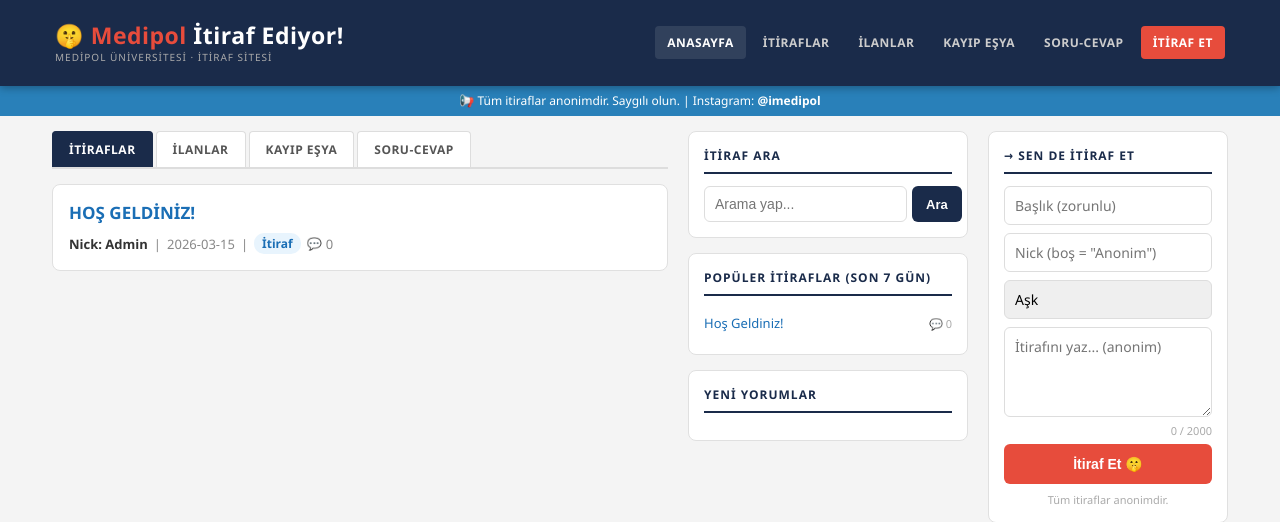
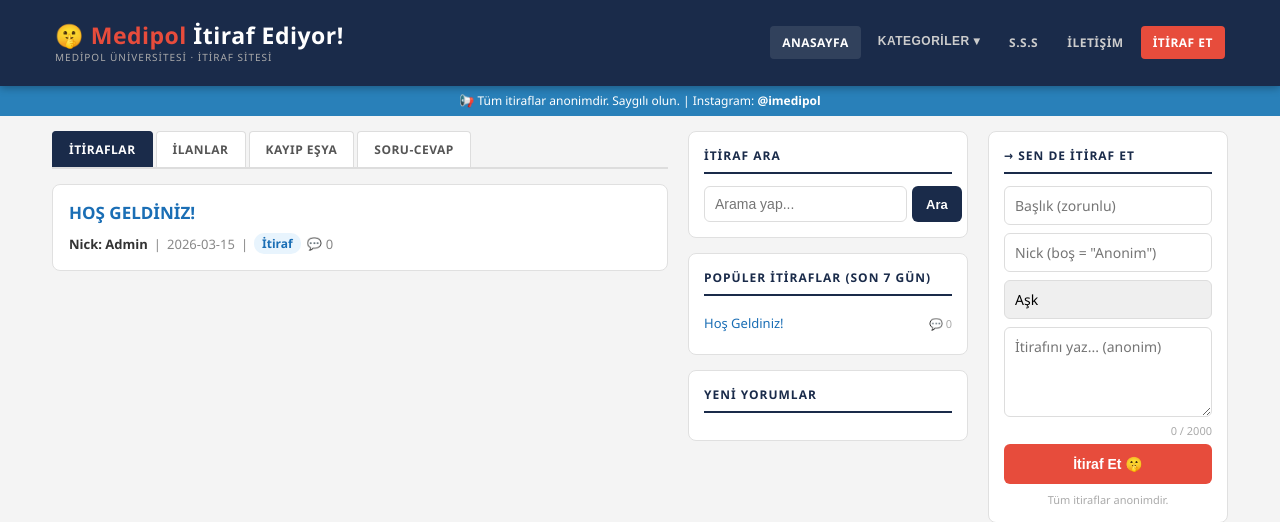
Before and after one commit to medipolitiraf/medipol-itiraf, a Flask app: page / in a window 1280 px wide. Shown: the top 522 px of the page. Run offline with Flask 3, Linux system fonts and the light colour scheme; data comes from the database, SQL or seed files in the repository; data that the repository does not hold is empty.

Commit message:
desktop nav kategoriler dropdown + sss/iletisim

```diff
--- a/static/css/style.css
+++ b/static/css/style.css
@@ -80,6 +80,63 @@
 }
 
 nav a.itiraf-btn:hover { background: #c0392b; }
+
+/* Desktop Kategoriler Dropdown */
+.nav-dropdown { position: relative; }
+
+.nav-drop-btn {
+    color: #ccc;
+    background: none;
+    border: none;
+    padding: 8px 12px;
+    border-radius: 4px;
+    font-size: 12px;
+    font-weight: 600;
+    letter-spacing: 0.5px;
+    text-transform: uppercase;
+    cursor: pointer;
+    transition: all 0.2s;
+}
+.nav-drop-btn:hover { color: #fff; background: rgba(255,255,255,0.1); }
+
+.nav-drop-content {
+    display: none;
+    position: absolute;
+    top: calc(100% + 8px);
+    left: 0;
+    background: #fff;
+    border-radius: 8px;
+    box-shadow: 0 6px 24px rgba(0,0,0,0.15);
+    min-width: 160px;
+    z-index: 1000;
+    padding: 6px 0;
+    overflow: hidden;
+}
+.nav-dropdown:hover .nav-drop-content { display: block; }
+
+.nav-drop-content a {
+    display: block;
+    padding: 7px 16px;
+    font-size: 13px;
+    color: #333;
+    text-decoration: none;
+    font-weight: 500;
+    text-transform: none;
+    letter-spacing: 0;
+    background: none;
+    border-radius: 0;
+}
+.nav-drop-content a:hover { background: #f5f7ff; color: #1a2b4a; }
+
+.nav-drop-group {
+    padding: 6px 16px 3px;
+    font-size: 10px;
+    font-weight: 800;
+    color: #aaa;
+    text-transform: uppercase;
+    letter-spacing: 1px;
+}
+.nav-drop-divider { height: 1px; background: #eee; margin: 4px 0; }
 
 /* Hamburger */
 .hamburger {
--- a/templates/base.html
+++ b/templates/base.html
@@ -19,11 +19,28 @@
 
         <!-- Desktop Nav -->
         <nav id="desktopNav">
-            <a href="/" class="{{ 'active' if request.path == '/' }}">Anasayfa</a>
-            <a href="/?kategori=itiraf">İtiraflar</a>
-            <a href="/?kategori=ilan">İlanlar</a>
-            <a href="/?kategori=kayip">Kayıp Eşya</a>
-            <a href="/?kategori=soru">Soru-Cevap</a>
+            <a href="/" class="{{ 'active' if request.path == '/' and not request.args.get('kategori') }}">Anasayfa</a>
+            <div class="nav-dropdown">
+                <button class="nav-drop-btn">Kategoriler ▾</button>
+                <div class="nav-drop-content">
+                    <div class="nav-drop-group">İtiraf</div>
+                    <a href="/?kategori=ask">Aşk</a>
+                    <a href="/?kategori=aile">Aile</a>
+                    <a href="/?kategori=fikir">Fikir Verin</a>
+                    <a href="/?kategori=komik">Komik</a>
+                    <a href="/?kategori=okul">Okul</a>
+                    <a href="/?kategori=pismanlik">Pişmanlık</a>
+                    <a href="/?kategori=protesto">Protesto</a>
+                    <a href="/?kategori=overheard">Overheard</a>
+                    <a href="/?kategori=diger">Diğer</a>
+                    <div class="nav-drop-divider"></div>
+                    <a href="/?kategori=ilan">İlan</a>
+                    <a href="/?kategori=soru">Soru-Cevap</a>
+                    <a href="/?kategori=kayip">Kayıp Eşya</a>
+                </div>
+            </div>
+            <a href="/sss">S.S.S</a>
+            <a href="/iletisim">İletişim</a>
             <a href="/itiraf-et" class="itiraf-btn">İtiraf Et</a>
         </nav>
 
```
